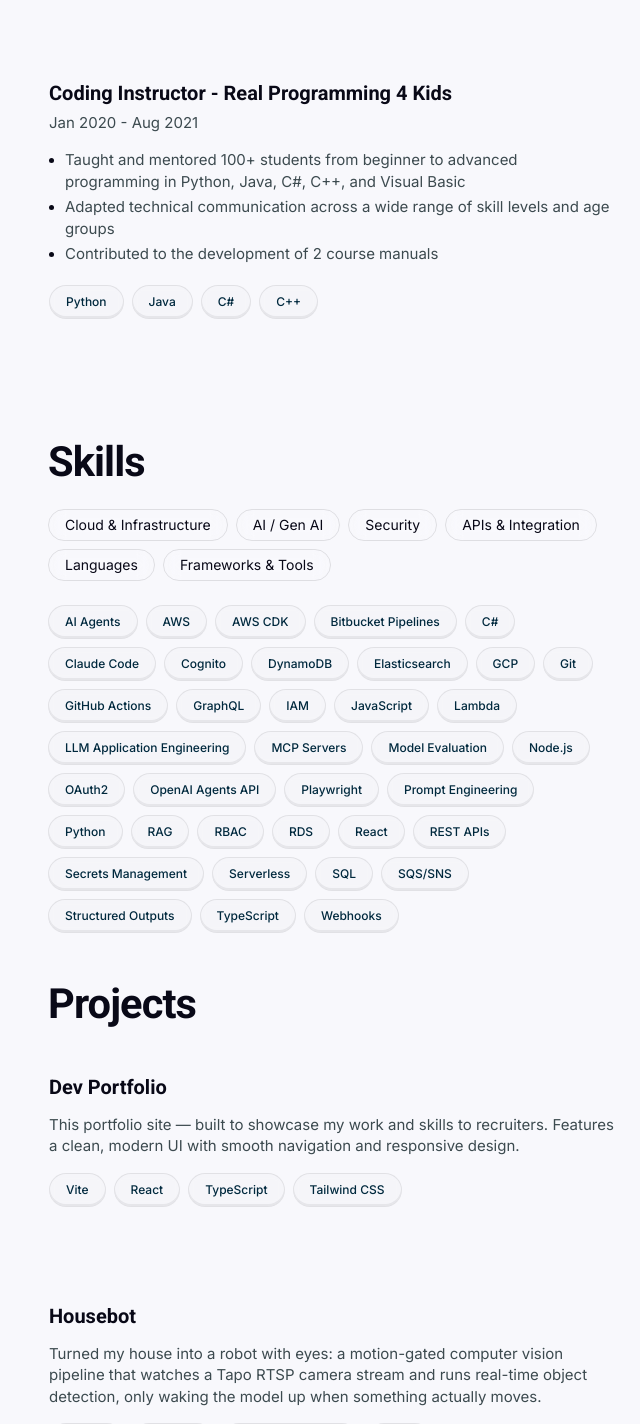
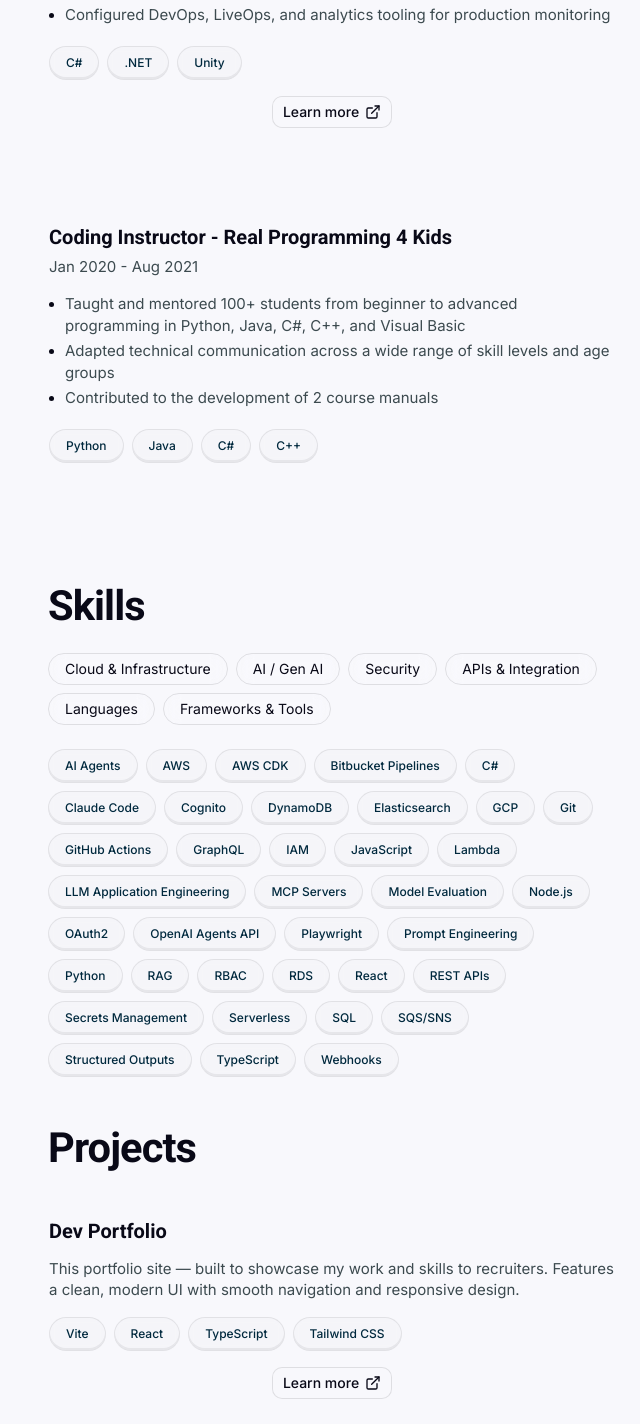
Before and after one commit to jmaitlandsoto/dev-portfolio, a React (Vite) app: page /#about in a window 1280 px wide. Shown: the part 1832-3256 px from the top of the page, without its empty margins (640-1280 px from the left). Built offline with nearby package versions, Linux system fonts and the light colour scheme.

Commit message:
fix: ux update

```diff
--- a/src/Components/Experience.tsx
+++ b/src/Components/Experience.tsx
@@ -9,6 +9,8 @@ import {
   staggerItem,
   MotionSectionProps,
 } from "./motion/variants";
+import { Button } from "@/components/ui/button";
+import { ExternalLink } from "lucide-react";
 
 export interface IExperienceProps {}
 
--- a/src/Components/ExperienceCard.tsx
+++ b/src/Components/ExperienceCard.tsx
@@ -4,6 +4,8 @@ import { Tilt } from "./motion";
 import { SkillBadgeGroup } from "./SkillBadgeGroup";
 import { TextHeading } from "./TextHeading";
 import { Experience } from "../types/Experience";
+import { Button } from "@/components/ui/button";
+import { ExternalLink } from "lucide-react";
 
 export interface IInfoCardProps {
   experience: Experience;
@@ -37,23 +39,27 @@ export function ExperienceCard(props: IInfoCardProps) {
           <ul className="pl-4 list-disc">
             {highlights.map((highlight, i) => (
               <li key={i} className="mb-1">
-                <p className="mb-0 inline">{highlight}</p>
+                <p className="inline mb-0">{highlight}</p>
               </li>
             ))}
           </ul>
           <SkillBadgeGroup skills={techStack} />
+          {href && (
+            <a
+              href={href}
+              target="_blank"
+              rel="noreferrer"
+              className="self-center"
+            >
+              <Button variant={"outline"}>
+                Learn more <ExternalLink />
+              </Button>
+            </a>
+          )}
         </div>
       </GlassCard>
     </Tilt>
   );
 
-  if (!href) {
-    return cardBody;
-  }
-
-  return (
-    <a href={href} target="_blank" rel="noreferrer">
-      {cardBody}
-    </a>
-  );
+  return cardBody;
 }
--- a/src/Components/ProjectCard.tsx
+++ b/src/Components/ProjectCard.tsx
@@ -6,6 +6,8 @@ import { useRef } from "react";
 import { Project } from "../types/Project";
 import { GlassCard } from "./GlassCard";
 import { Tilt } from "./motion";
+import { Button } from "@/components/ui/button";
+import { ExternalLink } from "lucide-react";
 
 export interface IProjectCardProps {
   project: Project;
@@ -23,21 +25,23 @@ export function ProjectCard(props: IProjectCardProps) {
   };
 
   return (
-    <>
+    <Tilt>
+      <GlassCard className="flex flex-col gap-4">
+        <TextHeading level={5}>{title}</TextHeading>
+        <p>{description}</p>
+        <SkillBadgeGroup skills={techStack} />
         <a
           href={href}
           target="_blank"
           rel="noreferrer"
           ref={linkRef} // Assign the linkRef to our link
+          className="self-center"
         >
-        <Tilt>
-          <GlassCard className="flex flex-col gap-4">
-            <TextHeading level={5}>{title}</TextHeading>
-            <p>{description}</p>
-            <SkillBadgeGroup skills={techStack} />
+          <Button variant={"outline"}>
+            Learn more <ExternalLink />
+          </Button>
+        </a>
       </GlassCard>
     </Tilt>
-      </a>
-    </>
   );
 }
--- a/src/data/experience.ts
+++ b/src/data/experience.ts
@@ -3,6 +3,7 @@ import { Experience } from "../types/Experience";
 export const experience: Experience[] = [
   {
     company: "Iceberg Cyber",
+    href: "https://www.icebergcyber.com/",
     position: "Full Stack Developer",
     startDate: "June 2024",
     endDate: "Present",
```
Lines whose indentation alone changed are shown as unchanged.
